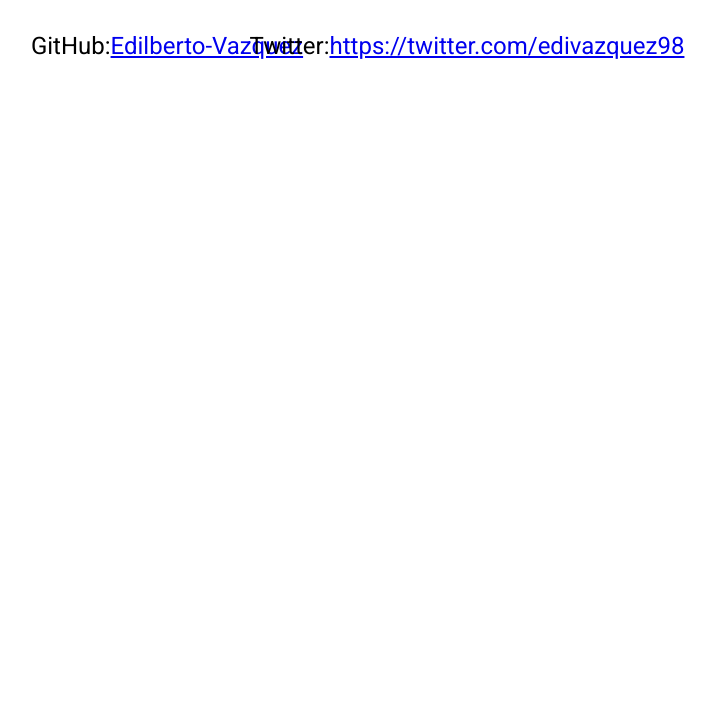
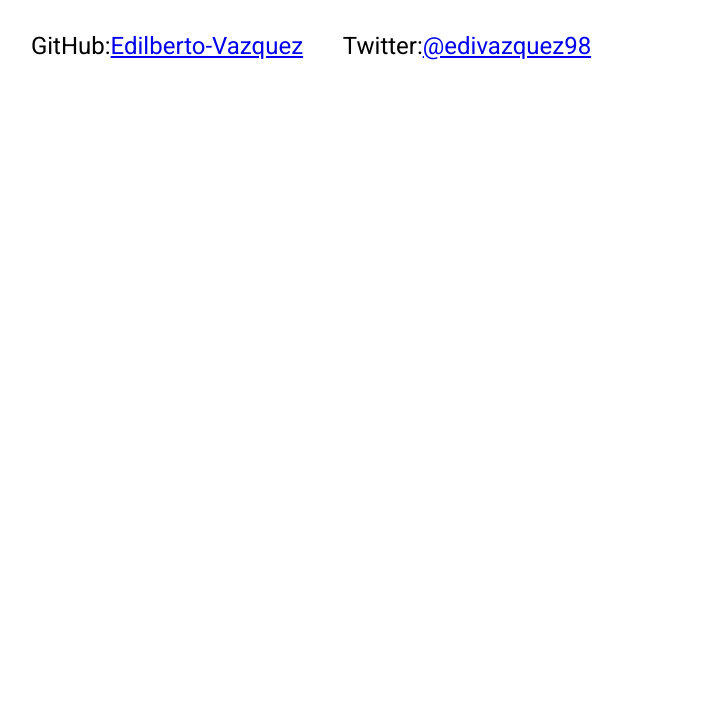
Before and after one commit to Edilberto-Vazquez/DOM-manipulation-avocado-shop, a plain HTML site: page index.html in a window 1280 px wide. Shown: the part 73-800 px from the top of the page, without its empty margins (323-1039 px from the left). Drawn offline with Linux system fonts and the light colour scheme; no server answers.

Commit message:
Deplot Release

```diff
--- a/index.html
+++ b/index.html
@@ -1 +1 @@
-<!doctype html><html lang="en"><head><meta charset="UTF-8"/><meta http-equiv="X-UA-Compatible" content="IE=edge"/><meta name="viewport" content="width=device-width,initial-scale=1"/><link rel="preconnect" href="https://fonts.googleapis.com"/><link rel="preconnect" href="https://fonts.gstatic.com" crossorigin/><link href="https://fonts.googleapis.com/css2?family=Roboto:wght@300;400;500;700;900&display=swap" rel="stylesheet"/><link rel="stylesheet" href="main.css"/><title>Document</title><script defer="defer" src="main.js"></script></head><body><main id="app"><h1 class="shop-title">Aguacates de a-vocado</h1><div id="product-list" class="product-list"></div><div class="social-media"><span>GitHub:<a href="https://github.com/Edilberto-Vazquez">Edilberto-Vazquez</a></span> <span>Twitter:<a href="https://github.com/Edilberto-Vazquez">https://twitter.com/edivazquez98</a></span></div></main></body></html>
+<!doctype html><html lang="en"><head><meta charset="UTF-8"/><meta http-equiv="X-UA-Compatible" content="IE=edge"/><meta name="viewport" content="width=device-width,initial-scale=1"/><link rel="preconnect" href="https://fonts.googleapis.com"/><link rel="preconnect" href="https://fonts.gstatic.com" crossorigin/><link href="https://fonts.googleapis.com/css2?family=Roboto:wght@300;400;500;700;900&display=swap" rel="stylesheet"/><link rel="stylesheet" href="main.css"/><title>Document</title><script defer="defer" src="main.js"></script></head><body><main id="app"><h1 class="shop-title">Aguacates de a-vocado</h1><div id="product-list" class="product-list"></div><div class="social-media"><span>GitHub:<a href="https://github.com/Edilberto-Vazquez">Edilberto-Vazquez</a></span> <span>Twitter:<a href="https://twitter.com/edivazquez98">@edivazquez98</a></span></div></main></body></html>
```
